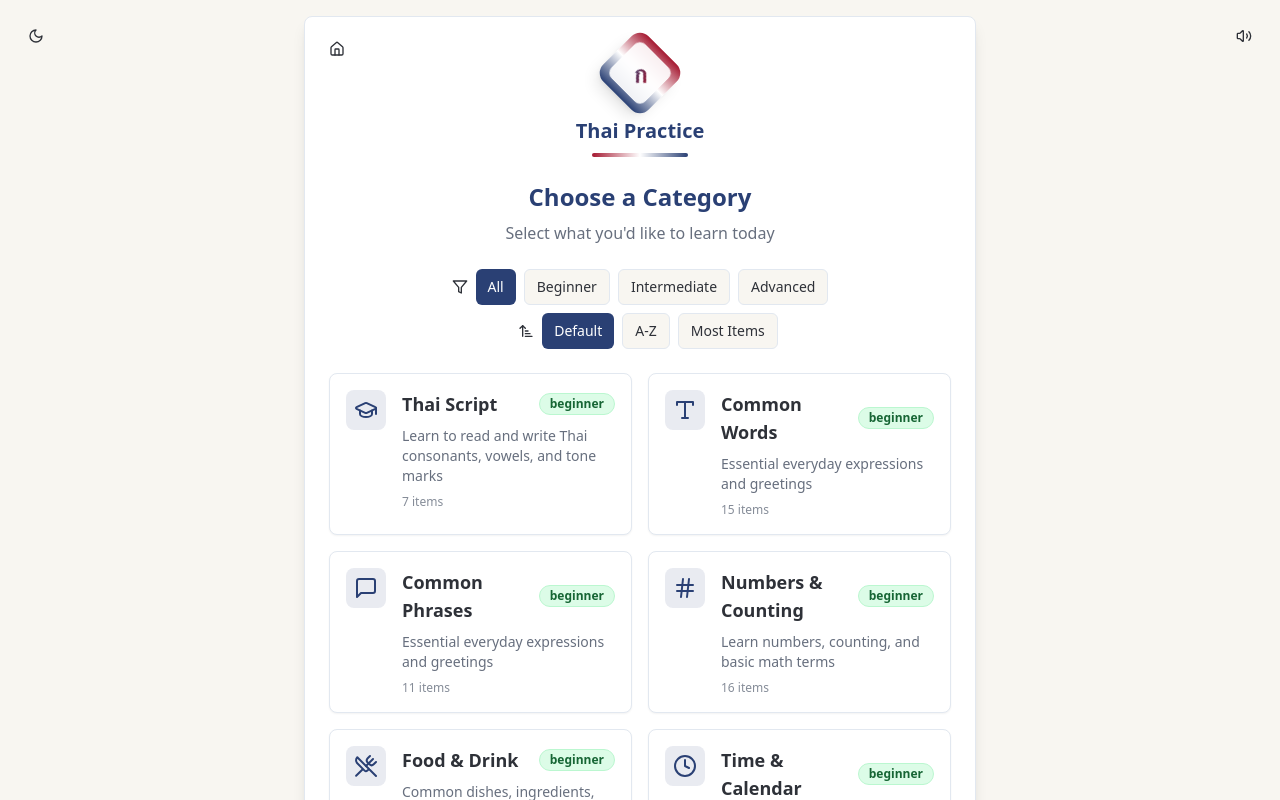
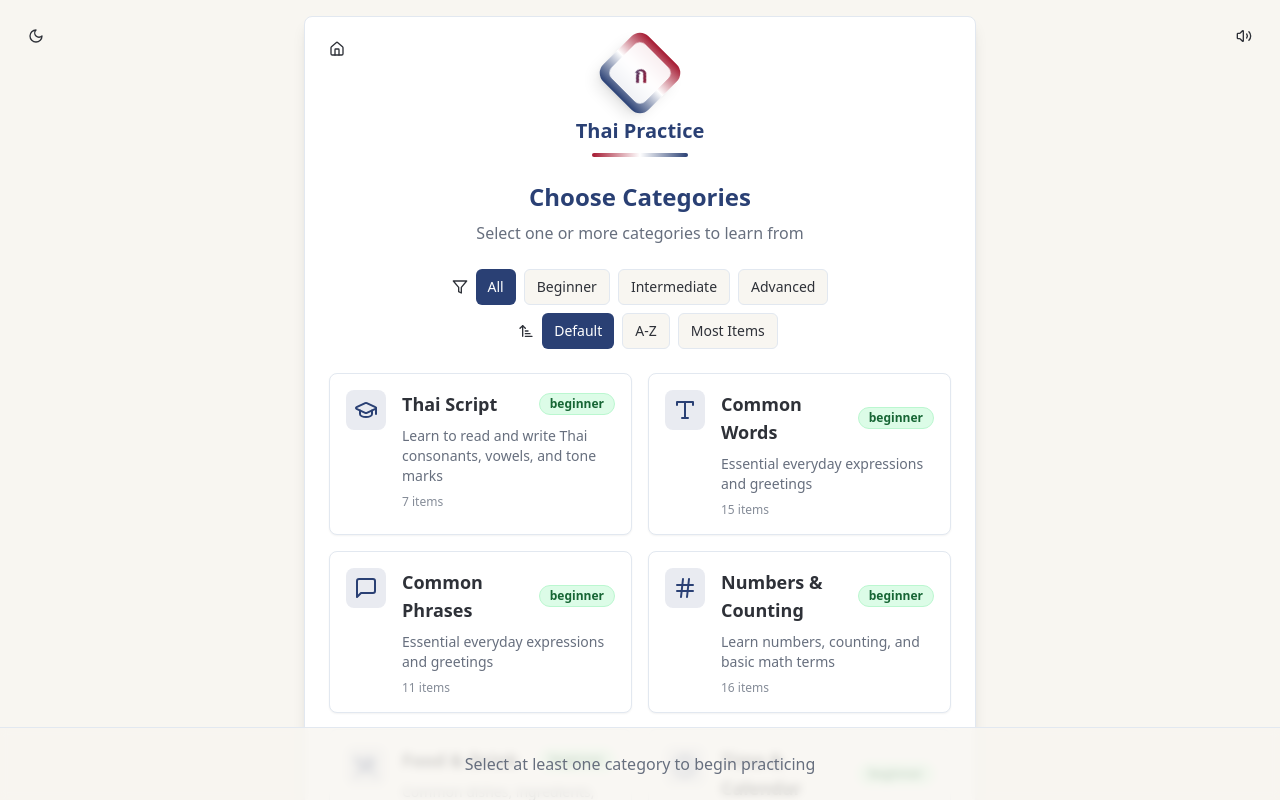
Before and after one commit to RichiePowell/thai-practice, a Next.js app: page / in a window 1280 px wide. Both pictures are taken after a click on the button "Start Game". Shown: the top 800 px of the page. Built offline with nearby package versions, Linux system fonts and the light colour scheme.

Commit message:
Allow selection of multiple categories

```diff
--- a/src/app/layout.tsx
+++ b/src/app/layout.tsx
@@ -29,7 +29,7 @@ export default function RootLayout({ children }: { children: ReactNode }) {
         <ThemeScript />
         <ThemeProvider>
           <AudioProvider>
-            <div className="relative">
+            <div className="relative mb-20">
               <ThemeToggle />
               <AudioToggle />
               {children}
--- a/src/components/game/CategorySelector.tsx
+++ b/src/components/game/CategorySelector.tsx
@@ -1,5 +1,3 @@
-"use client";
-
 import React, { useState, useMemo } from "react";
 import { Card } from "@/components/ui/card";
 import { Badge } from "@/components/ui/badge";
@@ -22,10 +20,12 @@ import {
   SortAsc,
   Filter,
   Type,
+  Check,
 } from "lucide-react";
 import type { LearningCategory } from "@/types/LearningCategory";
 import { LEARNING_CATEGORIES } from "@/constants/categories";
 import { getCategoryItemCount } from "@/constants/content";
+import { Alert, AlertDescription } from "@/components/ui/alert";
 
 const iconMap = {
   GraduationCap,
@@ -49,7 +49,7 @@ type Difficulty = "all" | "beginner" | "intermediate" | "advanced";
 type SortOption = "default" | "alphabetical" | "items";
 
 interface CategorySelectorProps {
-  onSelect: (category: LearningCategory) => void;
+  onSelectCategories: (categories: LearningCategory[]) => void;
 }
 
 const difficultyColors = {
@@ -62,10 +62,13 @@ const difficultyColors = {
 };
 
 export const CategorySelector: React.FC<CategorySelectorProps> = ({
-  onSelect,
+  onSelectCategories,
 }) => {
   const [difficulty, setDifficulty] = useState<Difficulty>("all");
   const [sortOption, setSortOption] = useState<SortOption>("default");
+  const [selectedCategories, setSelectedCategories] = useState<Set<string>>(
+    new Set()
+  );
 
   const filteredAndSortedCategories = useMemo(() => {
     let categories = [...LEARNING_CATEGORIES];
@@ -90,6 +93,25 @@ export const CategorySelector: React.FC<CategorySelectorProps> = ({
     }
   }, [difficulty, sortOption]);
 
+  const handleCategoryClick = (category: LearningCategory) => {
+    setSelectedCategories((prev) => {
+      const newSet = new Set(prev);
+      if (newSet.has(category.id)) {
+        newSet.delete(category.id);
+      } else {
+        newSet.add(category.id);
+      }
+      return newSet;
+    });
+  };
+
+  const handleStartLearning = () => {
+    const selectedCategoryObjects = LEARNING_CATEGORIES.filter((category) =>
+      selectedCategories.has(category.id)
+    );
+    onSelectCategories(selectedCategoryObjects);
+  };
+
   if (LEARNING_CATEGORIES.length === 0) {
     return (
       <div className="text-center p-8">
@@ -105,10 +127,10 @@ export const CategorySelector: React.FC<CategorySelectorProps> = ({
     <div className="space-y-6">
       <div className="text-center">
         <h2 className="text-2xl font-bold text-primary mb-2">
-          Choose a Category
+          Choose Categories
         </h2>
         <p className="text-muted-foreground">
-          Select what you&apos;d like to learn today
+          Select one or more categories to learn from
         </p>
       </div>
 
@@ -180,22 +202,41 @@ export const CategorySelector: React.FC<CategorySelectorProps> = ({
         {filteredAndSortedCategories.map((category) => {
           const Icon = iconMap[category.icon as keyof typeof iconMap];
           const itemCount = getCategoryItemCount(category.id);
+          const isSelected = selectedCategories.has(category.id);
 
           return (
             <Card
               key={category.id}
-              className="p-4 cursor-pointer hover:shadow-lg transition-all duration-300 hover:-translate-y-1 border border-border hover:border-primary bg-card"
-              onClick={() => onSelect(category)}
+              className={`p-4 cursor-pointer hover:shadow-lg transition-all duration-300 hover:-translate-y-1 border ${
+                isSelected
+                  ? "border-primary ring-2 ring-primary/20"
+                  : "border-border"
+              }`}
+              onClick={() => handleCategoryClick(category)}
             >
               <div className="flex items-start gap-4">
-                <div className="rounded-lg bg-primary/10 p-2">
-                  {Icon && <Icon className="w-6 h-6 text-primary" />}
+                <div
+                  className={`rounded-lg p-2 ${
+                    isSelected
+                      ? "bg-primary text-primary-foreground"
+                      : "bg-primary/10"
+                  }`}
+                >
+                  {Icon && (
+                    <Icon
+                      className={`w-6 h-6 ${
+                        isSelected ? "text-primary-foreground" : "text-primary"
+                      }`}
+                    />
+                  )}
                 </div>
                 <div className="flex-1">
                   <div className="flex items-center justify-between mb-2">
-                    <h3 className="font-semibold text-lg text-foreground">
-                      {category.title}
-                    </h3>
+                    <div className="flex items-center gap-1.5">
+                      <h3 className="font-semibold text-lg text-foreground">
+                        {category.title}
+                      </h3>
+                    </div>
                     <Badge
                       variant="secondary"
                       className={difficultyColors[category.difficulty]}
@@ -206,8 +247,11 @@ export const CategorySelector: React.FC<CategorySelectorProps> = ({
                   <p className="text-sm text-muted-foreground mb-2">
                     {category.description}
                   </p>
-                  <div className="text-xs text-muted-foreground/80">
-                    {itemCount} items
+                  <div className="text-xs text-muted-foreground/80 flex">
+                    <div>{itemCount} items</div>
+                    {isSelected && (
+                      <Check className="w-4 h-4 text-primary inline-block ml-auto" />
+                    )}
                   </div>
                 </div>
               </div>
@@ -215,6 +259,34 @@ export const CategorySelector: React.FC<CategorySelectorProps> = ({
           );
         })}
       </div>
+
+      {/* Sticky button container */}
+      <div className="fixed bottom-0 left-0 right-0 bg-background/80 backdrop-blur-sm border-t border-border transition-all duration-300">
+        <div className="container max-w-2xl mx-auto p-4">
+          {selectedCategories.size > 0 ? (
+            <Button
+              size="lg"
+              className="w-full bg-primary hover:bg-primary/90"
+              onClick={() =>
+                onSelectCategories(
+                  LEARNING_CATEGORIES.filter((category) =>
+                    selectedCategories.has(category.id)
+                  )
+                )
+              }
+            >
+              Start Game ({selectedCategories.size}{" "}
+              {selectedCategories.size === 1 ? "category" : "categories"})
+            </Button>
+          ) : (
+            <p className="text-center text-muted-foreground py-2">
+              Select at least one category to begin practicing
+            </p>
+          )}
+        </div>
+      </div>
     </div>
   );
 };
+
+export default CategorySelector;
--- a/src/components/game/GameScreen.tsx
+++ b/src/components/game/GameScreen.tsx
@@ -1,5 +1,3 @@
-"use client";
-
 import React, { useEffect, useState } from "react";
 import { Button } from "@/components/ui/button";
 import { X, Check } from "lucide-react";
@@ -14,14 +12,14 @@ import { ContentItem } from "@/types/ContentTypes";
 
 interface GameScreenProps {
   settings: GameSettings;
-  category: LearningCategory;
+  categories: LearningCategory[]; // Changed from single category to array
   onGameOver: (score: number, wrongAnswers: WrongAnswer[]) => void;
   onReturnToMenu: () => void;
 }
 
 export const GameScreen: React.FC<GameScreenProps> = ({
   settings,
-  category,
+  categories,
   onGameOver,
   onReturnToMenu,
 }) => {
@@ -40,10 +38,11 @@ export const GameScreen: React.FC<GameScreenProps> = ({
     canProceed,
     handleAnswer,
     handleNextQuestion,
+    currentCategory,
   } = useGameLogic({
     settings,
     onGameOver,
-    category,
+    categories, // Pass all selected categories
   });
 
   useEffect(() => {
@@ -68,7 +67,6 @@ export const GameScreen: React.FC<GameScreenProps> = ({
     }
 
     if (option.id === currentItem?.id) {
-      // Correct answer - vibrant and celebratory
       return `${baseStyles}
         bg-emerald-500 dark:bg-emerald-600
         hover:bg-emerald-500 dark:hover:bg-emerald-600
@@ -77,27 +75,27 @@ export const GameScreen: React.FC<GameScreenProps> = ({
         border-emerald-400 dark:border-emerald-500
         shadow-lg shadow-emerald-500/20 dark:shadow-emerald-500/40
         active:bg-emerald-500 dark:active:bg-emerald-600
-        disabled:opacity-100`;
+        disabled:opacity-100 cursor-default`;
     }
 
     if (feedback && !feedback.correct && option.id === feedback.selectedId) {
-      // Incorrect selected answer - clear error state
       return `${baseStyles}
         bg-red-100 dark:bg-red-900
         hover:bg-red-100 hover:dark:bg-red-900
         border-red-500 dark:border-red-500
         text-black dark:text-white
         shadow-lg shadow-red-500/20 dark:shadow-red-500/40
-        active:bg-red-500 dark:active:bg-red-500`;
+        active:bg-red-500 dark:active:bg-red-500
+        cursor-default`;
     }
 
-    // Unselected options - visible but secondary
     return `${baseStyles}
       border-primary/30 dark:border-primary/30
       bg-background dark:bg-background
       text-foreground/70 dark:text-foreground/70
       hover:text-foreground/90 dark:hover:text-foreground/90
-      active:text-foreground/90 dark:active:text-foreground/90`;
+      active:text-foreground/90 dark:active:text-foreground/90
+      cursor-default`;
   };
 
   const getIconStyles = (option: ContentItem) => {
@@ -151,11 +149,13 @@ export const GameScreen: React.FC<GameScreenProps> = ({
             {options.map((option, index) => (
               <Button
                 key={index}
-                onClick={() => handleAnswer(option)}
+                onClick={(e) => {
+                  (e.currentTarget as HTMLButtonElement).blur();
+                  handleAnswer(option);
+                }}
                 className={getOptionStyles(option)}
                 variant="outline"
                 disabled={!!feedback}
-                style={{ WebkitTapHighlightColor: "transparent" }}
               >
                 <span className="flex items-center justify-between w-full">
                   <span className="font-bold">{option.meaning}</span>
@@ -172,13 +172,10 @@ export const GameScreen: React.FC<GameScreenProps> = ({
             ))}
           </div>
 
-          {/* Reserve space for the continue button */}
           <div className="h-[44px] relative">
-            {" "}
-            {/* 44px matches the default Button height */}
             <Button
               onClick={handleNextQuestion}
-              className={`w-full bg-primary hover:bg-primary/90 transition-all duration-300
+              className={`w-full bg-primary transition-all duration-300
                 absolute top-0 left-0 right-0
                 ${
                   canProceed
--- a/src/components/game/ThaiPhraseGame.tsx
+++ b/src/components/game/ThaiPhraseGame.tsx
@@ -1,5 +1,3 @@
-"use client";
-
 import React, { useCallback, useState } from "react";
 import { Card, CardHeader, CardContent } from "@/components/ui/card";
 import { Button } from "@/components/ui/button";
@@ -30,8 +28,9 @@ export const ThaiPhraseGame = ({ initialSettings }: ThaiPhraseGameProps) => {
   const [settings, setSettings] = useState<GameSettings>(initialSettings);
   const [finalScore, setFinalScore] = useState(0);
   const [wrongAnswers, setWrongAnswers] = useState<WrongAnswer[]>([]);
-  const [selectedCategory, setSelectedCategory] =
-    useState<LearningCategory | null>(null);
+  const [selectedCategories, setSelectedCategories] = useState<
+    LearningCategory[]
+  >([]);
   const { playSound } = useAudio();
 
   const handleGameOver = useCallback(
@@ -61,6 +60,7 @@ export const ThaiPhraseGame = ({ initialSettings }: ThaiPhraseGameProps) => {
   const handleReturnToMenu = () => {
     setGameState("menu");
     setWrongAnswers([]);
+    setSelectedCategories([]);
   };
 
   const HomeButton = () => (
@@ -94,17 +94,17 @@ export const ThaiPhraseGame = ({ initialSettings }: ThaiPhraseGameProps) => {
 
         {gameState === "category-select" && (
           <CategorySelector
-            onSelect={(category) => {
-              setSelectedCategory(category);
+            onSelectCategories={(categories) => {
+              setSelectedCategories(categories);
               setGameState("playing");
             }}
           />
         )}
 
-        {gameState === "playing" && selectedCategory && (
+        {gameState === "playing" && selectedCategories.length > 0 && (
           <GameScreen
             settings={settings}
-            category={selectedCategory}
+            categories={selectedCategories}
             onGameOver={handleGameOver}
             onReturnToMenu={handleReturnToMenu}
           />
@@ -163,7 +163,14 @@ export const ThaiPhraseGame = ({ initialSettings }: ThaiPhraseGameProps) => {
                 className="w-full flex items-center justify-center gap-2 bg-primary hover:bg-primary/90 text-primary-foreground"
               >
                 <RefreshCw className="w-4 h-4" />
-                Play Again
+                Play Again with Same Categories
+              </Button>
+              <Button
+                onClick={() => setGameState("category-select")}
+                variant="outline"
+                className="w-full border-2 hover:bg-accent/10 dark:border-primary/30 dark:hover:border-primary dark:hover:bg-primary/10 dark:hover:text-white"
+              >
+                Choose Different Categories
               </Button>
               <Button
                 onClick={handleReturnToMenu}
@@ -179,3 +186,5 @@ export const ThaiPhraseGame = ({ initialSettings }: ThaiPhraseGameProps) => {
     </Card>
   );
 };
+
+export default ThaiPhraseGame;
--- a/src/hooks/useGameLogic.ts
+++ b/src/hooks/useGameLogic.ts
@@ -1,5 +1,3 @@
-"use client";
-
 import { useState, useRef, useEffect, useCallback } from "react";
 import type { LearningCategory } from "@/types/LearningCategory";
 import type { FeedbackType } from "@/types/FeedbackType";
@@ -13,15 +11,17 @@ import { WrongAnswer } from "@/types/WrongAnswerType";
 interface UseGameLogicParams {
   settings: GameSettings;
   onGameOver: (score: number, wrongAnswers: WrongAnswer[]) => void;
-  category: LearningCategory;
+  categories: LearningCategory[]; // Changed from single category to array
 }
 
 const useGameLogic = ({
   settings = DEFAULT_SETTINGS,
   onGameOver,
-  category,
+  categories,
 }: UseGameLogicParams) => {
   const [currentItem, setCurrentItem] = useState<ContentItem | null>(null);
+  const [currentCategory, setCurrentCategory] =
+    useState<LearningCategory | null>(null);
   const [options, setOptions] = useState<ContentItem[]>([]);
   const [score, setScore] = useState(0);
   const [totalQuestions, setTotalQuestions] = useState(0);
@@ -31,28 +31,44 @@ const useGameLogic = ({
   );
   const [canProceed, setCanProceed] = useState(false);
   const timerRef = useRef<NodeJS.Timeout | null>(null);
-  const categoryContentRef = useRef(CATEGORY_CONTENT[category.id]);
   const { playSound } = useAudio();
   const [wrongAnswers, setWrongAnswers] = useState<WrongAnswer[]>([]);
 
+  // Combined items from all selected categories
+  const allItemsRef = useRef<ContentItem[]>([]);
   const [questionSet, setQuestionSet] = useState<ContentItem[]>([]);
   const [currentIndex, setCurrentIndex] = useState(0);
   const lastQuestionRef = useRef<string | null>(null);
   const [isInitialized, setIsInitialized] = useState(false);
 
+  // Initialize combined items from all categories
+  useEffect(() => {
+    const items: ContentItem[] = [];
+    const categoryContentMap = new Map<string, ContentItem[]>();
+
+    categories.forEach((category) => {
+      const content = CATEGORY_CONTENT[category.id];
+      if (content) {
+        categoryContentMap.set(category.id, content.items);
+        items.push(...content.items);
+      }
+    });
+
+    allItemsRef.current = items;
+    setIsInitialized(true);
+  }, [categories]);
+
   const generateNewSet = useCallback(() => {
-    const categoryContent = categoryContentRef.current;
-    if (!categoryContent) return [];
+    if (allItemsRef.current.length === 0) return [];
 
-    const allItems = [...categoryContent.items];
+    // Shuffle all items
+    const shuffledItems = [...allItemsRef.current].sort(
+      () => Math.random() - 0.5
+    );
 
-    // Shuffle all items to randomize order
-    const shuffledItems = allItems.sort(() => Math.random() - 0.5);
-
-    // Ensure no consecutive duplicates in the initial set
+    // Ensure no consecutive duplicates
     for (let i = 1; i < shuffledItems.length; i++) {
       if (shuffledItems[i].id === shuffledItems[i - 1].id) {
-        // Swap with a non-duplicate item
         const swapIndex = (i + 1) % shuffledItems.length;
         [shuffledItems[i], shuffledItems[swapIndex]] = [
           shuffledItems[swapIndex],
@@ -64,12 +80,32 @@ const useGameLogic = ({
     return shuffledItems;
   }, []);
 
+  const findCategoryForItem = useCallback(
+    (item: ContentItem): LearningCategory | null => {
+      for (const category of categories) {
+        const categoryContent = CATEGORY_CONTENT[category.id];
+        if (
+          categoryContent &&
+          categoryContent.items.some((i) => i.id === item.id)
+        ) {
+          return category;
+        }
+      }
+      return null;
+    },
+    [categories]
+  );
+
   const setupQuestion = useCallback(
     (correct: ContentItem) => {
-      const categoryContent = categoryContentRef.current;
-      if (!categoryContent || !isInitialized) return; // Add initialization check
+      if (!isInitialized || allItemsRef.current.length === 0) return;
 
-      const wrongOptions = categoryContent.items
+      // Find which category this item belongs to
+      const category = findCategoryForItem(correct);
+      setCurrentCategory(category);
+
+      // Get wrong options from all available items
+      const wrongOptions = allItemsRef.current
         .filter((item) => item.id !== correct.id)
         .sort(() => Math.random() - 0.5)
         .slice(0, 3);
@@ -87,11 +123,16 @@ const useGameLogic = ({
         setTimeLeft(settings.timerDuration);
       }
     },
-    [settings.timerDuration, settings.timerEnabled, isInitialized]
+    [
+      settings.timerDuration,
+      settings.timerEnabled,
+      isInitialized,
+      findCategoryForItem,
+    ]
   );
 
   const generateQuestion = useCallback(() => {
-    if (!isInitialized) return; // Add initialization check
+    if (!isInitialized) return;
 
     if (currentIndex >= questionSet.length || questionSet.length === 0) {
       const newSet = generateNewSet();
@@ -207,16 +248,15 @@ const useGameLogic = ({
     wrongAnswers,
   ]);
 
+  // Initial setup
   useEffect(() => {
     const initialSet = generateNewSet();
 
-    // Set up initial question directly without using setupQuestion
     if (initialSet.length > 0) {
       const firstQuestion = initialSet[0];
-      const categoryContent = categoryContentRef.current;
+      const category = findCategoryForItem(firstQuestion);
 
-      if (categoryContent) {
-        const wrongOptions = categoryContent.items
+      const wrongOptions = allItemsRef.current
         .filter((item) => item.id !== firstQuestion.id)
         .sort(() => Math.random() - 0.5)
         .slice(0, 3);
@@ -225,10 +265,10 @@ const useGameLogic = ({
         () => Math.random() - 0.5
       );
 
-        // Set all initial state synchronously
       setQuestionSet(initialSet);
       setCurrentIndex(0);
       setCurrentItem(firstQuestion);
+      setCurrentCategory(category);
       setOptions(allOptions);
       lastQuestionRef.current = firstQuestion.id;
 
@@ -236,9 +276,7 @@ const useGameLogic = ({
         setTimeLeft(settings.timerDuration);
       }
     }
-    }
 
-    // Mark as initialized only after everything is set up
     setIsInitialized(true);
 
     return () => {
@@ -246,8 +284,14 @@ const useGameLogic = ({
         clearTimeout(timerRef.current);
       }
     };
-  }, []);
+  }, [
+    settings.timerEnabled,
+    settings.timerDuration,
+    generateNewSet,
+    findCategoryForItem,
+  ]);
 
+  // Timer logic
   useEffect(() => {
     if (settings.timerEnabled && timeLeft > 0 && !feedback) {
       timerRef.current = setTimeout(() => {
@@ -266,6 +310,7 @@ const useGameLogic = ({
 
   return {
     currentItem,
+    currentCategory,
     options,
     score,
     totalQuestions,
```
Lines whose indentation alone changed are shown as unchanged.
